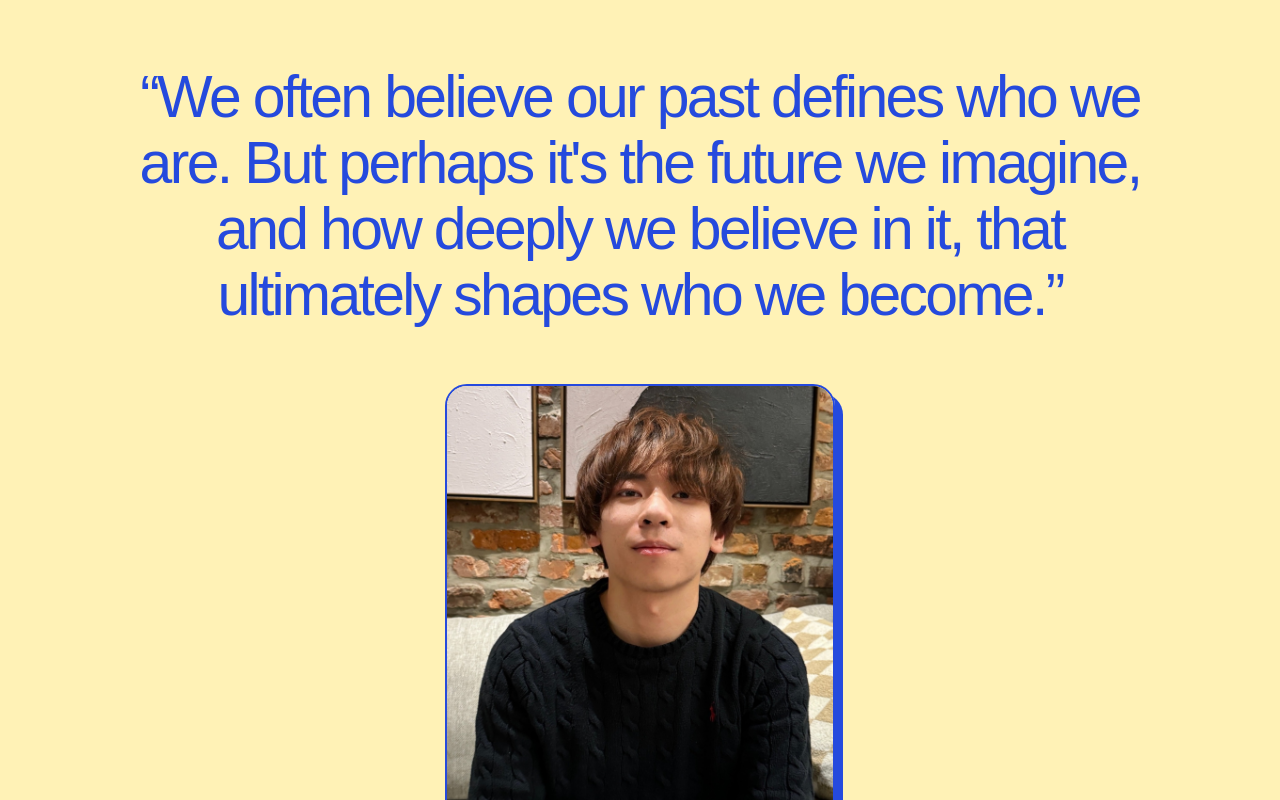
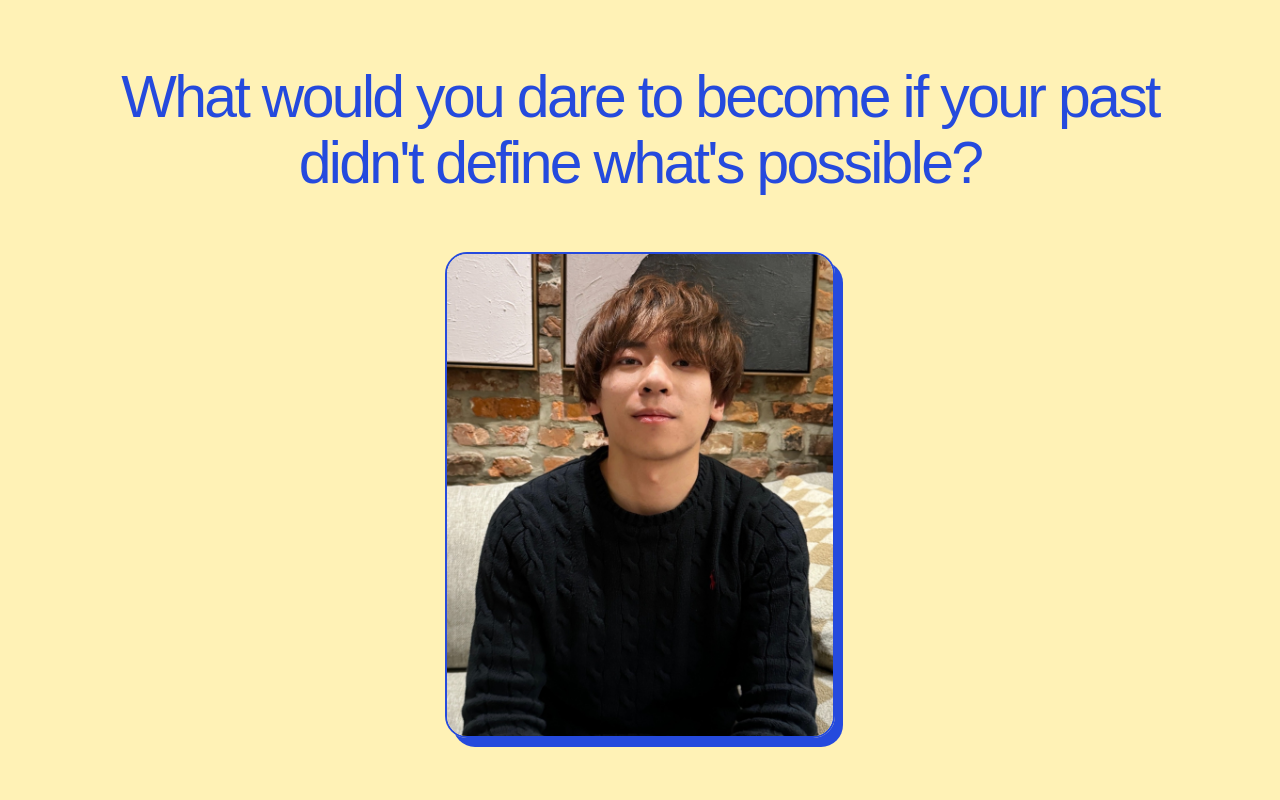
Before and after one commit to mariomach/personal-website, a Next.js app: page / in a window 1280 px wide. Shown: the top 800 px of the page. Built offline with nearby package versions, Linux system fonts and the light colour scheme.

Commit message:
Replace headline with question without quotation marks

```diff
--- a/app/components/Portfolio.jsx
+++ b/app/components/Portfolio.jsx
@@ -8,7 +8,7 @@ export default function Portfolio({ variant = 'fade' }) {
     <div className="mx-auto flex min-h-svh max-w-6xl flex-col items-center px-6 pt-14 text-[#254add] sm:px-10 sm:pt-16">
       <main className="flex w-full flex-1 flex-col items-center">
         <h1 className="text-center text-[clamp(1.75rem,4.6vw,4rem)] leading-[1.12] font-medium tracking-[-0.045em]">
-          “We often believe our past defines who we are. But perhaps it's the future we imagine, and how deeply we believe in it, that ultimately shapes who we become.”
+          What would you dare to become if your past didn't define what's possible?
         </h1>
         <div className="mt-12 w-[min(76vw,390px)] overflow-hidden rounded-[22px] border-2 border-[#254add] shadow-[8px_9px_0_0_#254add] sm:mt-14">
           <Image
```
